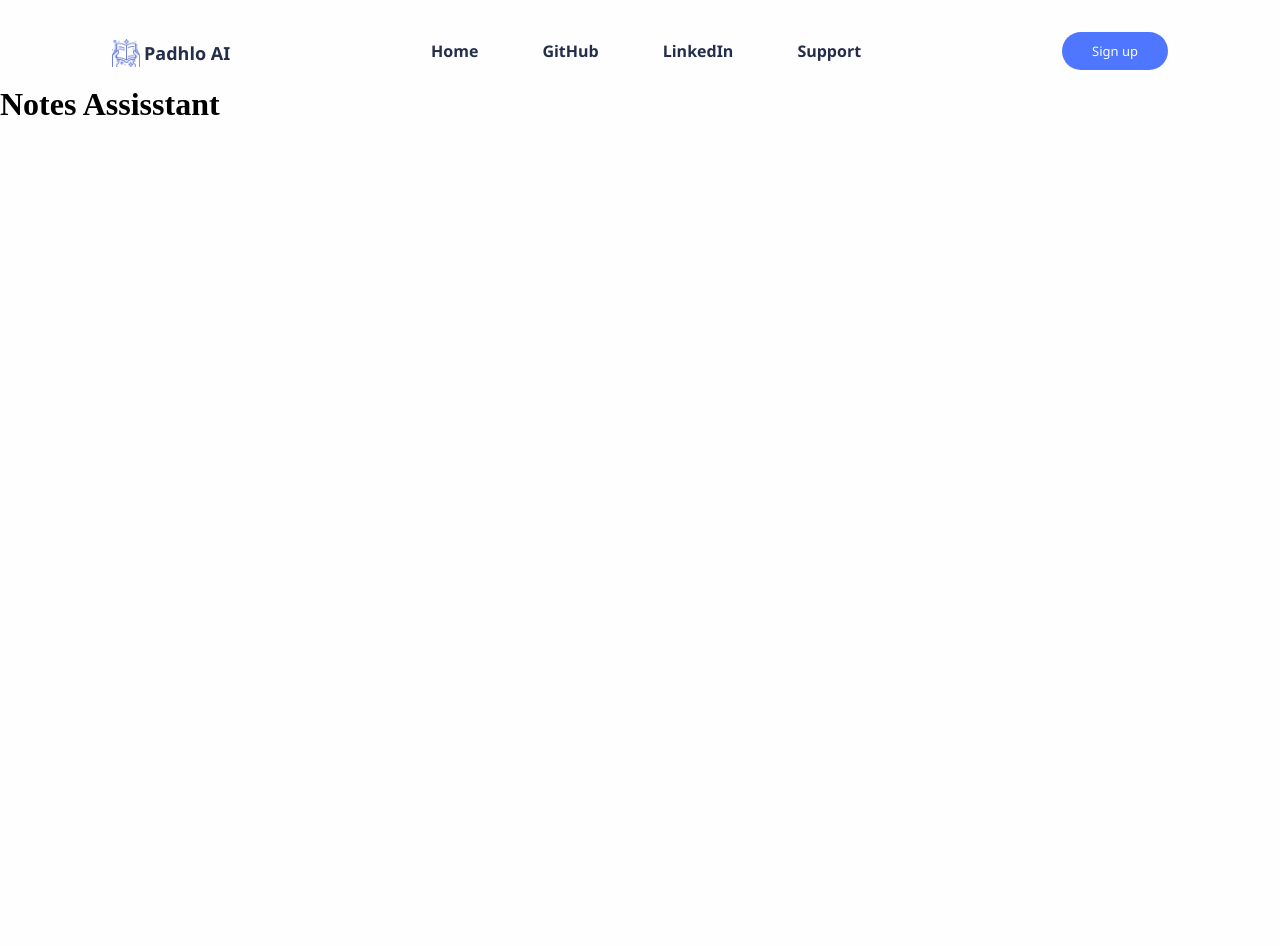
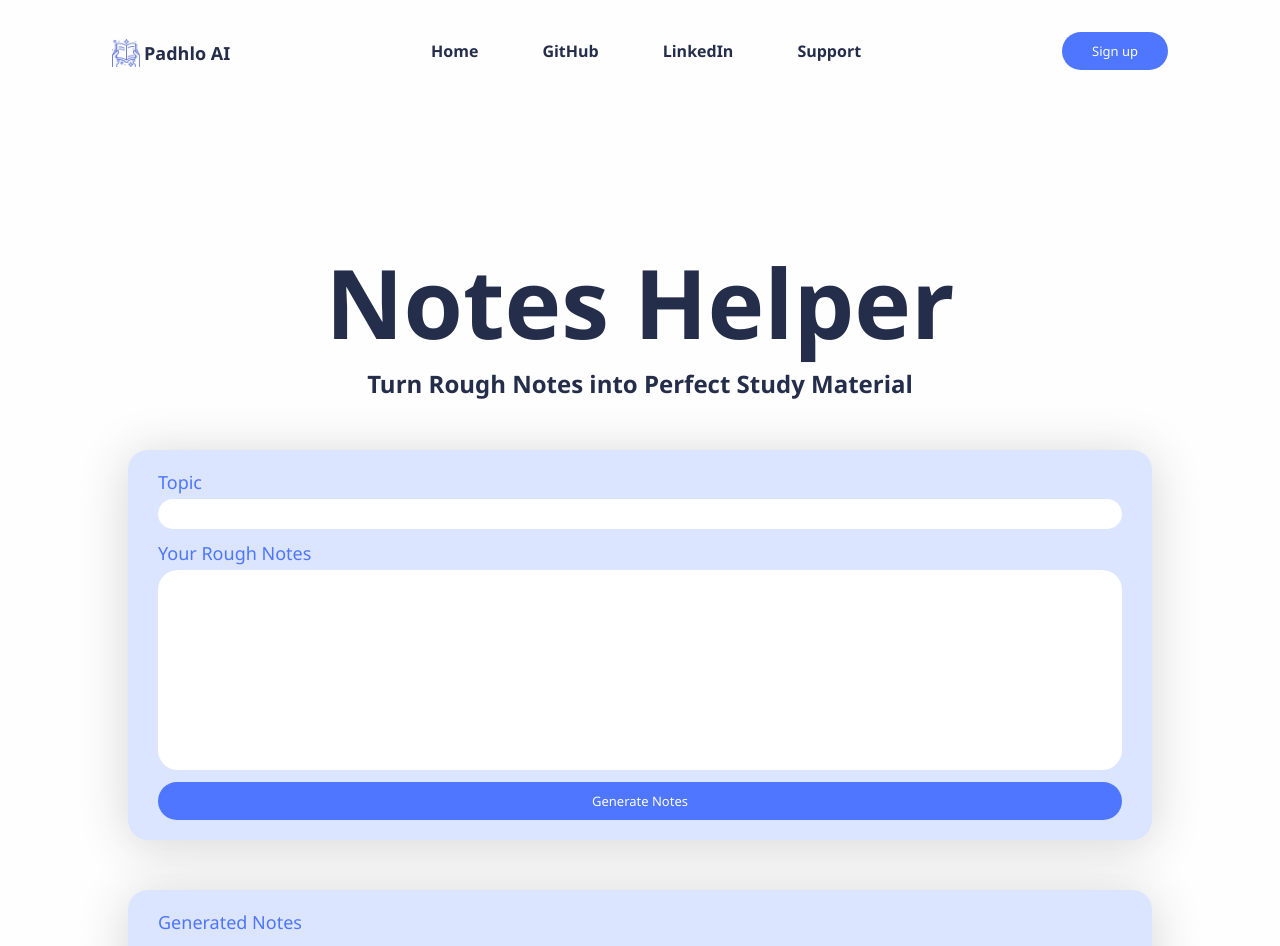
Before and after one commit to Ersatz-xD/Padhlo-ai, a React (Vite) app in the folder client/: page /notes-page in a window 1280 px wide. Shown: the top 946 px of the page. Before the commit the page ends 800 px from the top, so only its background shows below. Built offline with nearby package versions, Linux system fonts and the light colour scheme.

Commit message:
Added heading and components

```diff
--- a/client/src/pages/NotesPage.jsx
+++ b/client/src/pages/NotesPage.jsx
@@ -1,4 +1,26 @@
+import React from "react";
+import "./notespage.css";
+import NotesGeneratorBox from "../modules/notes-helper/components/NotesGeneratorBox";
+import GeneratedNotes from "../modules/notes-helper/components/GeneratedNotes";
+
 const NotesPage = () => {
-    return <h1>Notes Assisstant</h1>
+    return (
+      <div className="parent-div">
+
+      <div className="main-heading">
+      <h1 className="text">Notes Helper</h1>
+      <h6 className="text slogan">Turn Rough Notes into Perfect Study Material</h6>
+      </div>
+
+      <div className="notes-generator-box">
+      <NotesGeneratorBox />
+      </div>
+
+      <div className="generated-notes-box">
+        <GeneratedNotes />
+      </div>
+
+      </div>
+    )
   }
   export default NotesPage
```
